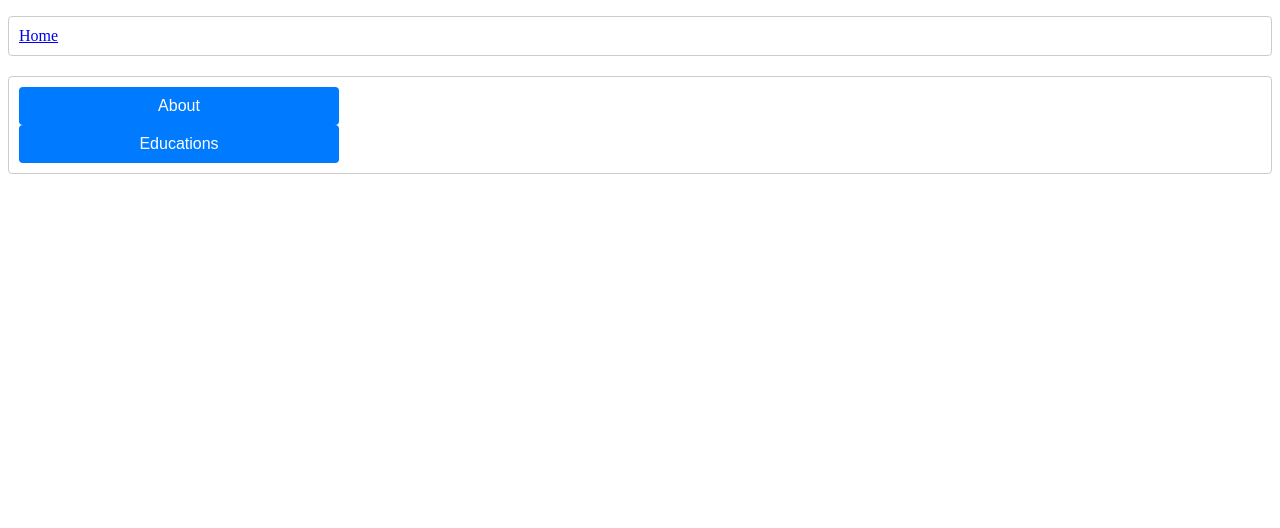
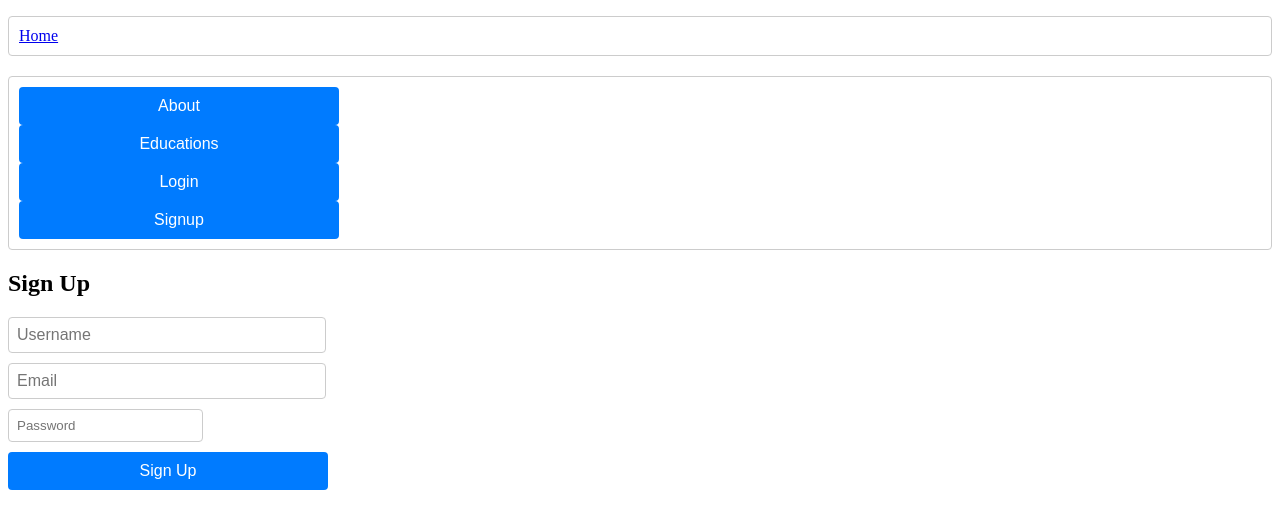
Before and after one commit to kalviumcommunity/S47_Janhavi_Chauhan_Capstone_IntellectCoin, a React (Vite) app in the folder Client/Client/: page /signup in a window 1280 px wide. Shown: the top 528 px of the page. Built offline with nearby package versions, Linux system fonts and the light colour scheme.

Commit message:
Login and Signup UI made

```diff
--- a/Client/Client/src/App.jsx
+++ b/Client/Client/src/App.jsx
@@ -2,6 +2,8 @@ import React from 'react';
 import { BrowserRouter as Router, Routes, Route, Link } from 'react-router-dom';
 import RegistrationForm from './components/About';
 import Educations from './components/Education';
+import LoginPage from './components/Login';
+import SignupPage from './components/Signup';
 
 function App() {
   return (
@@ -16,6 +18,10 @@ function App() {
               <Link to="/registration"><button>About</button></Link>
               <br />
               <Link to="/educations"><button>Educations</button></Link>
+              <br />
+              <Link to="/login"><button>Login</button></Link>
+              <br />
+              <Link to="/signup"><button>Signup</button></Link>
             </li>
           </ul>
         </nav>
@@ -24,6 +30,8 @@ function App() {
           <Route path="/" element={<Home />} />
           <Route path="/registration" element={<RegistrationForm />} />
           <Route path="/educations" element={<Educations />} />
+          <Route path="/login" element={<LoginPage />} />
+          <Route path="/signup" element={<SignupPage />} />
         </Routes>
       </Router>
     </div>
--- a/Client/Client/src/components/Education.css
+++ b/Client/Client/src/components/Education.css
@@ -13,7 +13,7 @@
 
 
   form input {
-    width: 100%;
+
     padding: 8px;
     margin-bottom: 10px;
     border: 1px solid #ccc;
--- /dev/null
+++ b/Client/Client/src/components/Login.css
@@ -0,0 +1,43 @@
+.login-page {
+    display: flex;
+    flex-direction: column;
+    align-items: center;
+    justify-content: center;
+    height: 100vh;
+  }
+
+  h2 {
+    margin-bottom: 20px;
+  }
+
+  .form-group {
+    margin-bottom: 15px;
+  }
+
+  label {
+    display: block;
+    margin-bottom: 5px;
+  }
+
+  input[type="text"],
+  input[type="password"] {
+    width: 300px;
+    padding: 10px;
+    border: 1px solid #ccc;
+    border-radius: 5px;
+    font-size: 16px;
+  }
+
+  button {
+    padding: 10px 20px;
+    background-color: #007bff;
+    color: #fff;
+    border: none;
+    border-radius: 5px;
+    cursor: pointer;
+    font-size: 16px;
+  }
+
+  button:hover {
+    background-color: #0056b3;
+  }
--- /dev/null
+++ b/Client/Client/src/components/Login.jsx
@@ -0,0 +1,51 @@
+import React, { useState } from 'react';
+
+function LoginPage() {
+  const [username, setUsername] = useState('');
+  const [password, setPassword] = useState('');
+
+  const handleUsernameChange = (event) => {
+    setUsername(event.target.value);
+  };
+
+  const handlePasswordChange = (event) => {
+    setPassword(event.target.value);
+  };
+
+  const handleSubmit = (event) => {
+    event.preventDefault();
+    console.log('Username:', username);
+    console.log('Password:', password);
+  };
+
+  return (
+    <div className="login-page">
+      <h2>Login</h2>
+      <form onSubmit={handleSubmit}>
+        <div className="form-group">
+          <input
+            type="text"
+            id="username"
+            placeholder="Username"
+            value={username}
+            onChange={handleUsernameChange}
+            required
+          />
+        </div>
+        <div className="form-group">
+          <input
+            type="password"
+            id="password"
+            placeholder="Password"
+            value={password}
+            onChange={handlePasswordChange}
+            required
+          />
+        </div>
+        <button type="submit">Login</button>
+      </form>
+    </div>
+  );
+}
+
+export default LoginPage;
--- /dev/null
+++ b/Client/Client/src/components/Signup.css
@@ -0,0 +1,34 @@
+.signup-page {
+    display: flex;
+    flex-direction: column;
+    align-items: center;
+    justify-content: center;
+  }
+
+  h2 {
+    margin-bottom: 20px;
+  }
+
+  .form-group {
+    margin-bottom: 15px;
+  }
+
+  label {
+    display: block;
+    margin-bottom: 5px;
+  }
+
+
+  button {
+    padding: 10px 20px;
+    background-color: #28a745;
+    color: #fff;
+    border: none;
+    border-radius: 5px;
+    cursor: pointer;
+    font-size: 16px;
+  }
+
+  button:hover {
+    background-color: #218838;
+  }
--- /dev/null
+++ b/Client/Client/src/components/Signup.jsx
@@ -0,0 +1,69 @@
+import React, { useState } from 'react';
+
+function SignupPage() {
+  const [username, setUsername] = useState('');
+  const [email, setEmail] = useState('');
+  const [password, setPassword] = useState('');
+
+  const handleUsernameChange = (event) => {
+    setUsername(event.target.value);
+  };
+
+  const handleEmailChange = (event) => {
+    setEmail(event.target.value);
+  };
+
+  const handlePasswordChange = (event) => {
+    setPassword(event.target.value);
+  };
+
+  const handleSubmit = (event) => {
+    event.preventDefault();
+    // You can add your signup logic here
+    console.log('Username:', username);
+    console.log('Email:', email);
+    console.log('Password:', password);
+  };
+
+  return (
+    <div className="signup-page">
+      <h2>Sign Up</h2>
+      <form onSubmit={handleSubmit}>
+        <div className="form-group">
+
+          <input
+            type="text"
+            id="username"
+            placeholder="Username"
+            value={username}
+            onChange={handleUsernameChange}
+            required
+          />
+        </div>
+        <div className="form-group">
+          <input
+            type="email"
+            placeholder="Email"
+            id="email"
+            value={email}
+            onChange={handleEmailChange}
+            required
+          />
+        </div>
+        <div className="form-group">
+          <input
+            type="password"
+            id="password"
+            placeholder="Password"
+            value={password}
+            onChange={handlePasswordChange}
+            required
+          />
+        </div>
+        <button type="submit">Sign Up</button>
+      </form>
+    </div>
+  );
+}
+
+export default SignupPage;
```
